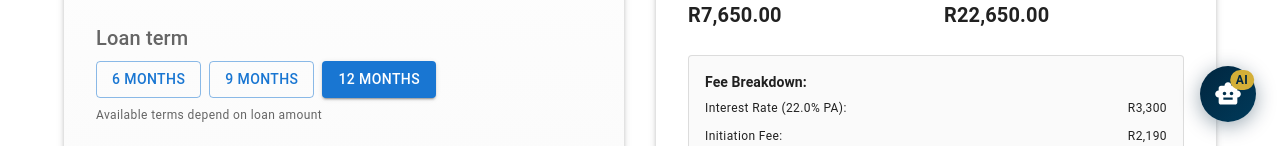
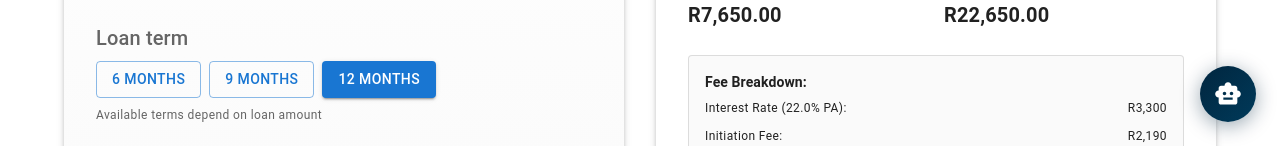
Before and after one commit to AyaSox/Lenda-Kahle-App, a React (Vite) app in the folder lendakahleapp.client/: page / in a window 1280 px wide. Shown: the part 654-800 px from the top of the page. Built offline with nearby package versions, Linux system fonts and the light colour scheme; no server answers.

Commit message:
Refactor chatbot tooltip and badge components

```diff
--- a/lendakahleapp.client/src/App.tsx
+++ b/lendakahleapp.client/src/App.tsx
@@ -1,6 +1,6 @@
 import React, { useState } from 'react'
 import { Route, Routes } from 'react-router-dom'
-import { CssBaseline, ThemeProvider, createTheme, Fab, Badge, Tooltip, Container } from '@mui/material'
+import { CssBaseline, ThemeProvider, createTheme, Fab, Tooltip, Container } from '@mui/material'
 import { SmartToy as BotIcon } from '@mui/icons-material'
 import { AuthProvider } from './context/AuthContext'
 import Navbar from './components/Navbar'
@@ -73,8 +73,8 @@ function App() {
             </Routes>
           </Container>
 
-          {/* AI Chatbot Floating Button */}
-          <Tooltip title="Ask Lenda Kahle AI" placement="left">
+          {/* Chatbot Floating Button */}
+          <Tooltip title="Ask Lenda Kahle Assistant" placement="left">
             <Fab
               color="primary"
               onClick={() => setChatbotOpen(!chatbotOpen)}
@@ -92,13 +92,11 @@ function App() {
                 boxShadow: '0 4px 20px rgba(1,38,63,0.4)'
               }}
             >
-              <Badge badgeContent="AI" color="secondary" sx={{ '& .MuiBadge-badge': { bgcolor: '#d4af37', color: '#01263f', fontWeight: 'bold' } }}>
-                <BotIcon sx={{ fontSize: 28 }} />
-              </Badge>
+              <BotIcon sx={{ fontSize: 28 }} />
             </Fab>
           </Tooltip>
 
-          {/* AI Chatbot Component */}
+          {/* Chatbot Component */}
           <LendaKahleChatbot open={chatbotOpen} onClose={() => setChatbotOpen(false)} />
         </>
       </AuthProvider>
```
